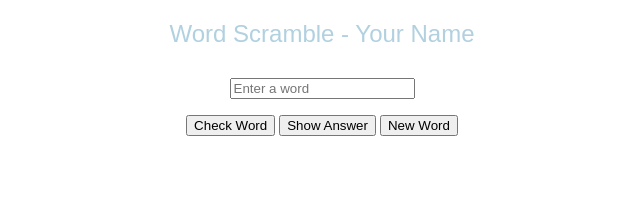
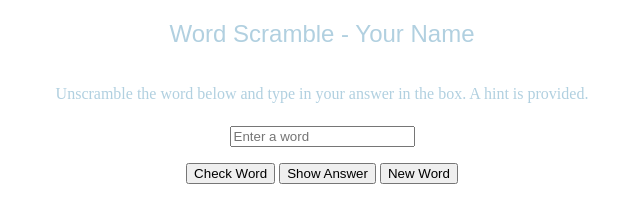
Before and after one commit to gina-cooper/Project, a plain HTML site: page game.html in a window 1280 px wide. Shown: the whole page, without its empty margins (318-958 px from the left). Drawn offline with Linux system fonts and the light colour scheme.

Commit message:
Module 3aa

```diff
--- a/game.html
+++ b/game.html
@@ -15,15 +15,16 @@
         <h2>Word Scramble - Your Name</h2>
     </div>
         <div class="content">
+            <p>Unscramble the word below and type in your answer in the box. A hint is provided.</p>
             <p id="word-val"></p>
 
             <input type="text"  id = "userWord" placeholder="Enter a word">
 
 
 				 <p id="hint-val"></p>
-                <button class="check-word" onclick="checkWord()">Check Word</button>
-                <button class="show-answer" onclick="showAnswer()">Show Answer</button>
-                <button class="new-word" onclick="newWord()">New Word</button>
+                <button id="check-word" onclick="checkWord()">Check Word</button>
+                <button id="show-answer" onclick="showAnswer()">Show Answer</button>
+                <button id="new-word" onclick="newWord()">New Word</button>
 
         </div>
     </div>
```
